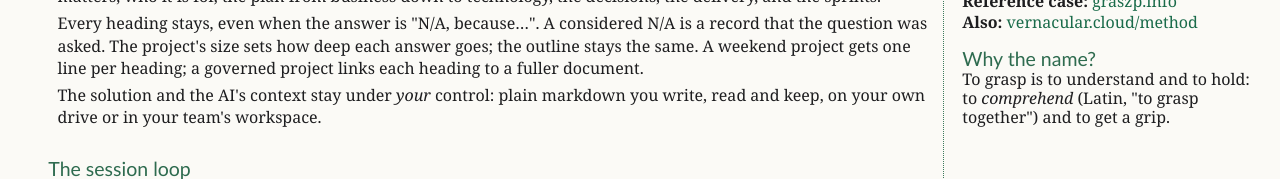
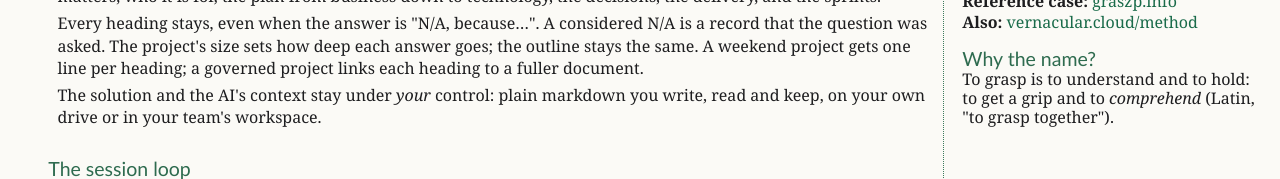
Before and after one commit to graszp/graszp.com, a plain HTML site: page index.html in a window 1280 px wide. Shown: the part 249-428 px from the top of the page. Drawn offline with Linux system fonts and the light colour scheme; a web font is replaced by a local one.

Commit message:
minor wording change to index.html

```diff
--- a/index.html
+++ b/index.html
@@ -147,7 +147,7 @@
         <li><strong>Also:</strong> <a href="https://vernacular.cloud/method/">vernacular.cloud/method</a></li>
       </ul>
       <h2>Why the name?</h2>
-      <p>To grasp is to understand and to hold: to <em>comprehend</em> (Latin, "to grasp together") and to get a grip.</p>
+      <p>To grasp is to understand and to hold: to get a grip and to <em>comprehend</em> (Latin, "to grasp together").</p>
     </aside>
 
     <footer>
```
